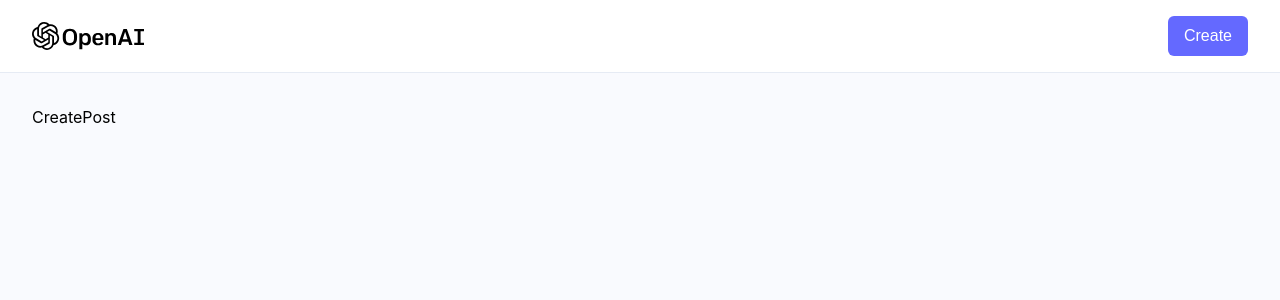
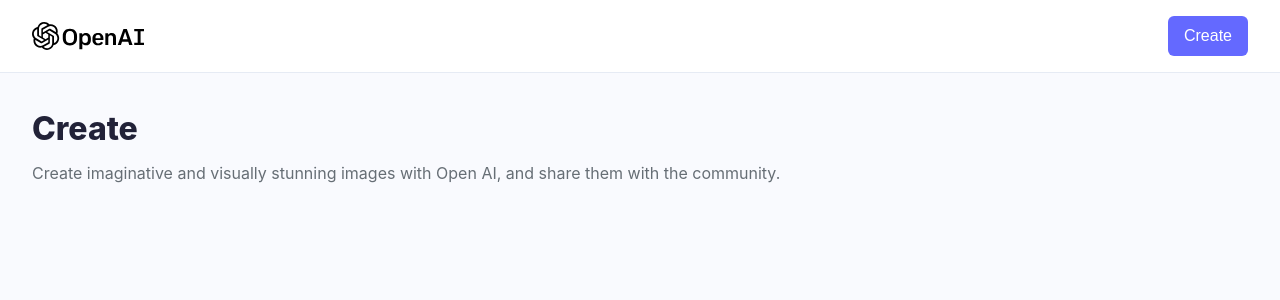
Before and after one commit to orpic/dalle-clone, a React (Vite) app in the folder client/: page /create-post in a window 1280 px wide. Shown: the top 300 px of the page. Built offline with nearby package versions, Linux system fonts and the light colour scheme; a web font is replaced by a local one.

Commit message:
create page structure complete

```diff
--- a/client/src/components/FormField.jsx
+++ b/client/src/components/FormField.jsx
@@ -1,7 +1,11 @@
 import React from "react";
 
 const FormField = () => {
-  return <div>FormField</div>;
+  return (
+    <div>
+      <div className="flex items-center gap-2 mb-2"></div>
+    </div>
+  );
 };
 
 export default FormField;
--- a/client/src/pages/CreatePost.jsx
+++ b/client/src/pages/CreatePost.jsx
@@ -1,7 +1,59 @@
-import React from "react";
+import React, { useState } from "react";
+import { useNavigate } from "react-router-dom";
+import { preview } from "../assets";
+import { getRandomPrompt } from "../utils";
+
+import { FormField, Loader } from "../components";
 
 const CreatePost = () => {
-  return <div>CreatePost</div>;
+  const navigate = useNavigate();
+
+  const [form, setForm] = useState({
+    name: "",
+    prompt: "",
+    photo: "",
+  });
+
+  const [generatingImg, setGeneratingImg] = useState(false);
+  const [loading, setLoading] = useState(false);
+
+  const handleSubmit = () => {};
+  const handleChange = (e) => {};
+  const handleSupriseMe = () => {};
+
+  return (
+    <section className="max-w-7xl mx-auto">
+      <div>
+        <h1 className="font-extrabold text-[#222238] text-[32px]">Create</h1>
+        <p className="mt-2 text-[#666e75] text-[16px] max-w[500px]">
+          Create imaginative and visually stunning images with Open AI, and
+          share them with the community.
+        </p>
+      </div>
+      <form className="mt-16 max-w-3xl" onSubmit={handleSubmit}>
+        <div className="flex flex-col gap-5">
+          <FormField
+            label="Your Name"
+            type="text"
+            name="name"
+            placeholder="Shobhit"
+            value={form.name}
+            handleChange={handleChange}
+          />
+          <FormField
+            label="Prompt"
+            type="text"
+            name="prompt"
+            placeholder="A dog flying on mars mountain."
+            value={form.prompt}
+            handleChange={handleChange}
+            isSurpriseMe
+            handleSupriseMe={handleSupriseMe}
+          />
+        </div>
+      </form>
+    </section>
+  );
 };
 
 export default CreatePost;
--- a/client/src/pages/Home.jsx
+++ b/client/src/pages/Home.jsx
@@ -26,6 +26,8 @@
           Browse thruogh the collection of imaginative and visually stunning
           images generated by Open AI
         </p>
+      </div>
+
       <div className="mt-16 ">
         <FormField />
       </div>
@@ -53,7 +55,6 @@
           </>
         )}
       </div>
-      </div>
     </section>
   );
 };
--- /dev/null
+++ b/client/src/utils/index.js
@@ -0,0 +1,9 @@
+import { surpriseMePrompts } from "../constants";
+
+export function getRandomPrompt(prompt) {
+  const randomIndex = Math.floor(Math.random() * surpriseMePrompts.length);
+
+  const randomPrompt = surpriseMePrompts[randomIndex];
+
+  if (randomPrompt === prompt) return getRandomPrompt(prompt);
+}
```
Lines whose indentation alone changed are shown as unchanged.
